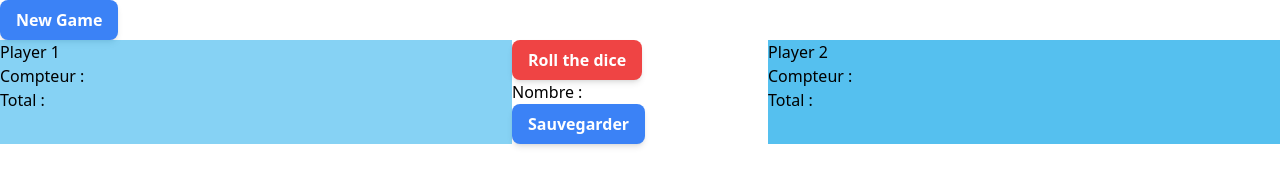
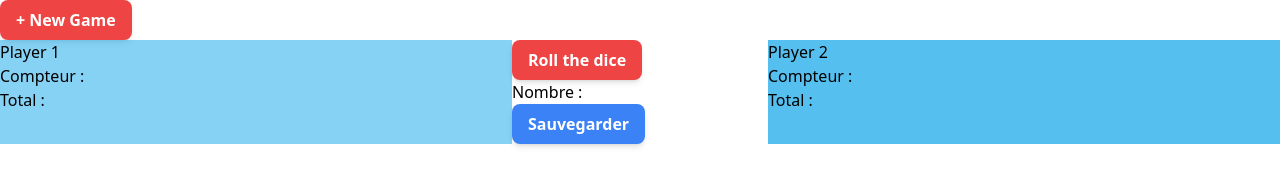
Before and after one commit to ThomasZadikian/Jeu-du-d-, a website: page src/index.html in a window 1280 px wide. Drawn offline with Linux system fonts and the light colour scheme.

```diff
--- a/src/index.html
+++ b/src/index.html
@@ -9,12 +9,14 @@
     <title>Jeu du dé</title>
   </head>
   <body>
-    <button
-      class="py-2 px-4 bg-blue-500 text-white font-semibold rounded-lg shadow-md hover:bg-blue-700 focus:outline-none focus:ring-2 focus:ring-blue-400 focus:ring-opacity-75"
-      id="newGame"
-    >
-      New Game
-    </button>
+    <div class="flex items-center">
+      <button
+        class="self-center py-2 px-4 bg-red-500 text-white font-semibold rounded-lg shadow-md hover:bg-red-700 focus:outline-none focus:ring-2 focus:ring-red-400 focus:ring-opacity-50"
+        id="newGame"
+      >
+        + New Game
+      </button>
+    </div>
 
     <!-- Game container -->
     <div class="flex flex-row">
```
Also changed, not shown: dist/output.css.
